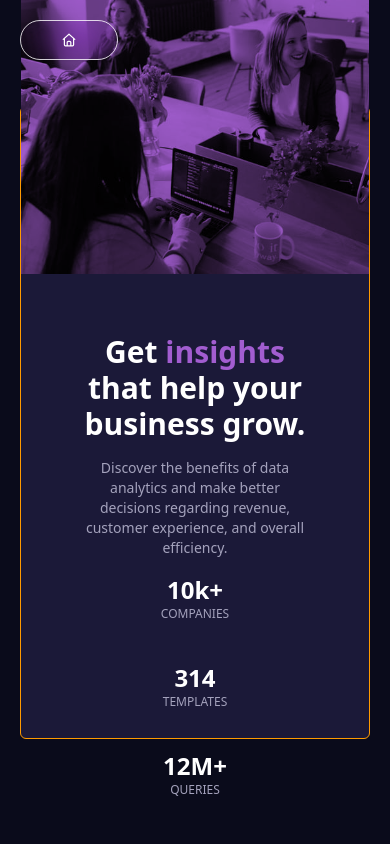
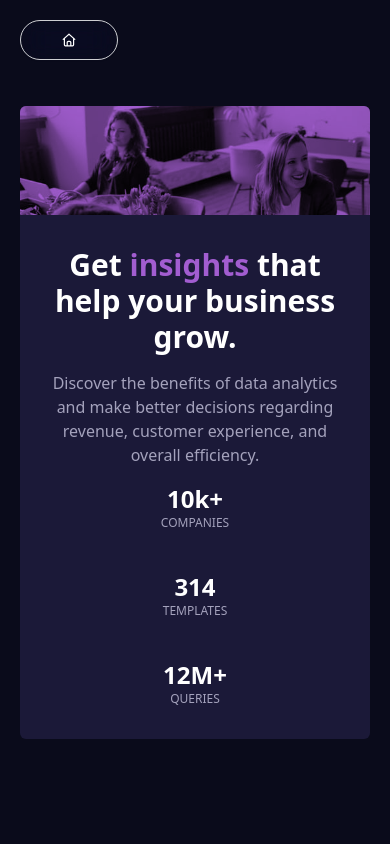
Before and after one commit to spencerattick/styling-showcase, a Next.js app: page /cards/stats-preview in a window 390 px wide. Built offline with nearby package versions, Linux system fonts and the light colour scheme.

Commit message:
finish stats preview

```diff
--- a/src/app/cards/stats-preview/page.tsx
+++ b/src/app/cards/stats-preview/page.tsx
@@ -1,4 +1,3 @@
-import { div } from "motion/react-client";
 import Image from "next/image";
 
 export default function StatsPreview() {
@@ -9,17 +8,17 @@ export default function StatsPreview() {
   ];
   return (
     <div className="bg-[#0a0b1b] w-screen h-screen flex justify-center items-center">
-      <div className="max-w-6xl m-5 md:min-h-2/5 max-h-3/4 bg-[#1b1938] flex md:flex-row flex-col-reverse justify-center rounded-md border border-amber-500">
-        <div className="p-15 flex flex-col gap-4 text-white items-center text-center md:text-left md:items-start">
+      <div className="max-w-6xl m-5 sm:min-h-2/5 max-h-3/4 bg-[#1b1938] flex sm:flex-row flex-col-reverse justify-center rounded-md">
+        <div className="p-8 sm:p-15 flex flex-col gap-4 text-white items-center text-center sm:text-left sm:items-start">
           <h1 className="font-bold text-3xl">
             Get <span className="text-[#a25dd0]">insights</span> that help your
             business grow.
           </h1>
-          <p className="text-[#a4a2bc] text-sm">
+          <p className="text-[#a4a2bc] sm:text-sm">
             Discover the benefits of data analytics and make better decisions
             regarding revenue, customer experience, and overall efficiency.
           </p>
-          <div className="flex flex-col md:flex-row gap-10 mt-auto">
+          <div className="flex flex-col sm:flex-row gap-10 mt-auto">
             {stats.map((stat, index) => (
               <div key={index}>
                 <h2 className="font-semibold text-2xl">{stat.value}</h2>
@@ -28,7 +27,7 @@ export default function StatsPreview() {
             ))}
           </div>
         </div>
-        <div className="bg-[#a25dd0] min-w-[50%] max-h-[20%] rounded-t-md md:rounded-none md:rounded-r-md ">
+        <div className="bg-[#a25dd0] sm:min-w-[50%] sm:max-h-[20%] rounded-t-md sm:rounded-none sm:rounded-r-md overflow-hidden">
           <Image
             src="/image-header-desktop.jpg"
             width={100}
```
